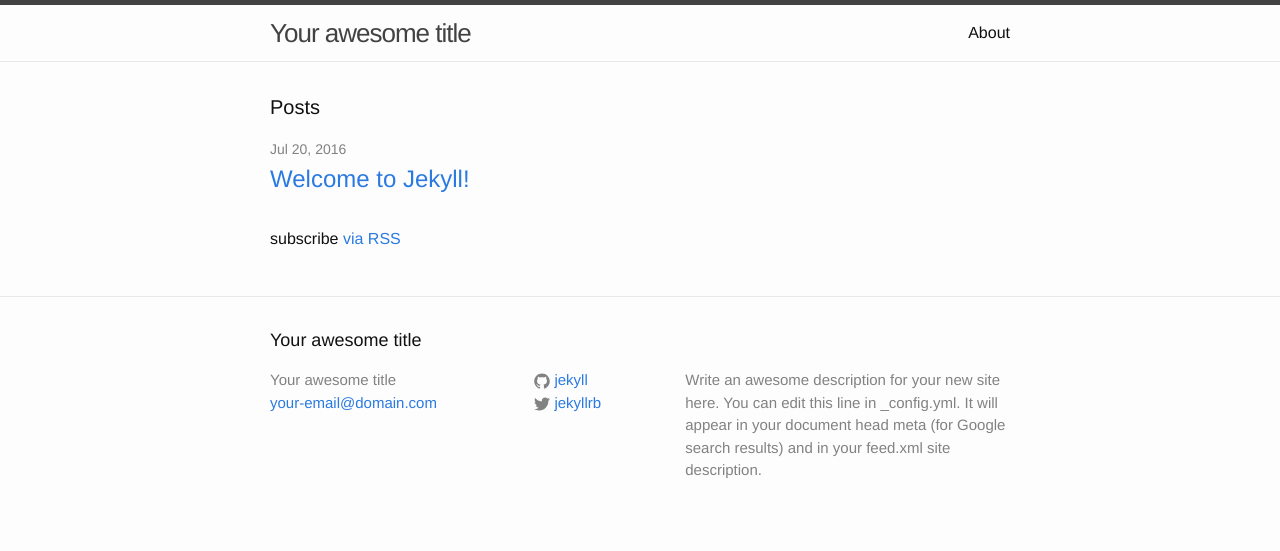
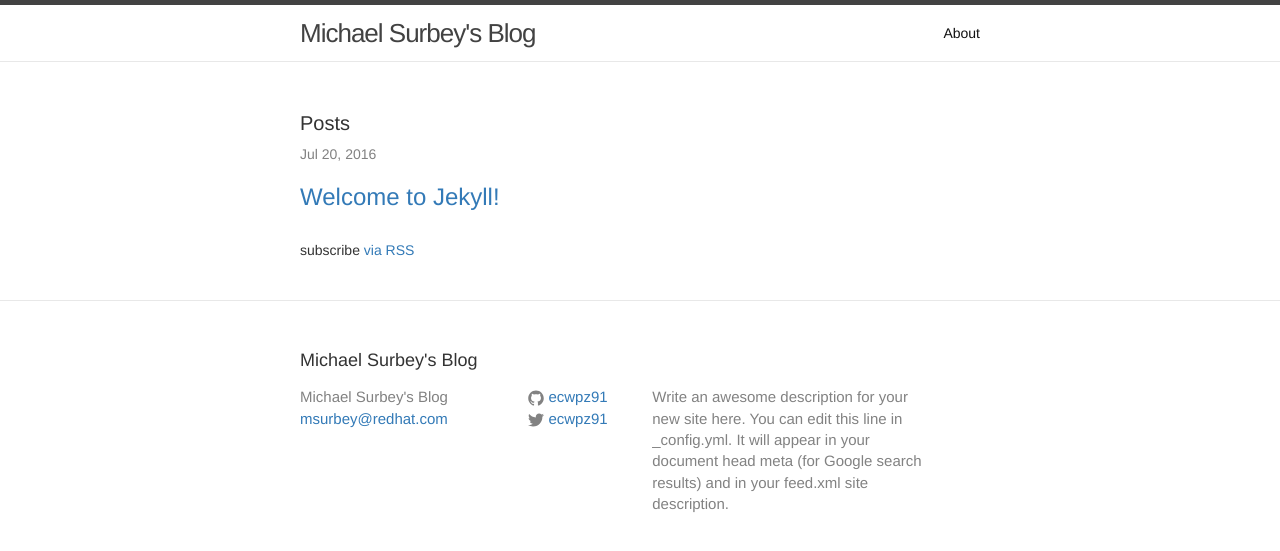
Before and after one commit to ecwpz91/ecwpz91.github.io, a Jekyll site: the page built from index.html, in a window 1280 px wide. Shown: the top 551 px of the page. Built offline with Jekyll 4.4.1, drawn with Linux system fonts in a browser that asks for light colours; nearby versions of some CDN libraries.

Commit message:
Renamed styles as bootstrap

```diff
--- a/_config.yml
+++ b/_config.yml
@@ -6,16 +6,22 @@
 # 'jekyll serve'. If you change this file, please restart the server process.
 
 # Site settings
-title: Your awesome title
-email: your-email@domain.com
+title: Michael Surbey's Blog
+email: msurbey@redhat.com
 description: > # this means to ignore newlines until "baseurl:"
   Write an awesome description for your new site here. You can edit this
   line in _config.yml. It will appear in your document head meta (for
   Google search results) and in your feed.xml site description.
 baseurl: "" # the subpath of your site, e.g. /blog
 url: "http://yourdomain.com" # the base hostname & protocol for your site
-twitter_username: jekyllrb
-github_username:  jekyll
+twitter_username: ecwpz91
+github_username:  ecwpz91
 
 # Build settings
 markdown: kramdown
+
+exclude:
+  - fonts
+  - grunt
+  - js
+  - less
--- a/_includes/footer.html
+++ b/_includes/footer.html
@@ -36,3 +36,8 @@
   </div>
 
 </footer>
+
+<!-- jQuery (necessary for Bootstrap's JavaScript plugins) -->
+<script src="https://ajax.googleapis.com/ajax/libs/jquery/1.11.3/jquery.min.js"></script>
+<!-- Include all compiled plugins (below), or include individual files as needed -->
+<script src="../dist/js/bootstrap.min.js"></script>
--- a/_includes/head.html
+++ b/_includes/head.html
@@ -2,6 +2,7 @@
   <meta charset="utf-8">
   <meta http-equiv="X-UA-Compatible" content="IE=edge">
   <meta name="viewport" content="width=device-width, initial-scale=1">
+
 
   <title>{% if page.title %}{{ page.title | escape }}{% else %}{{ site.title | escape }}{% endif %}</title>
   <meta name="description" content="{% if page.excerpt %}{{ page.excerpt | strip_html | strip_newlines | truncate: 160 }}{% else %}{{ site.description }}{% endif %}">
@@ -9,4 +10,7 @@
   <link rel="stylesheet" href="{{ "/css/main.css" | prepend: site.baseurl }}">
   <link rel="canonical" href="{{ page.url | replace:'index.html','' | prepend: site.baseurl | prepend: site.url }}">
   <link rel="alternate" type="application/rss+xml" title="{{ site.title }}" href="{{ "/feed.xml" | prepend: site.baseurl | prepend: site.url }}">
+
+  <!-- Bootstrap -->
+    <link href="../dist/css/bootstrap.min.css" rel="stylesheet">
 </head>
--- a/package.json
+++ b/package.json
@@ -1,5 +1,5 @@
 {
-  "name": "styles",
+  "name": "bootstrap",
   "private": true,
   "version": "0.1.0",
   "dependencies": {},
```
Also changed, not shown: dist/css/bootstrap-theme.css, dist/css/bootstrap-theme.min.css, dist/css/bootstrap.css, dist/css/bootstrap.min.css, dist/js/bootstrap.js (renamed from dist/js/styles.js), dist/js/bootstrap.min.js (renamed from dist/js/styles.min.js), 8 other files.
